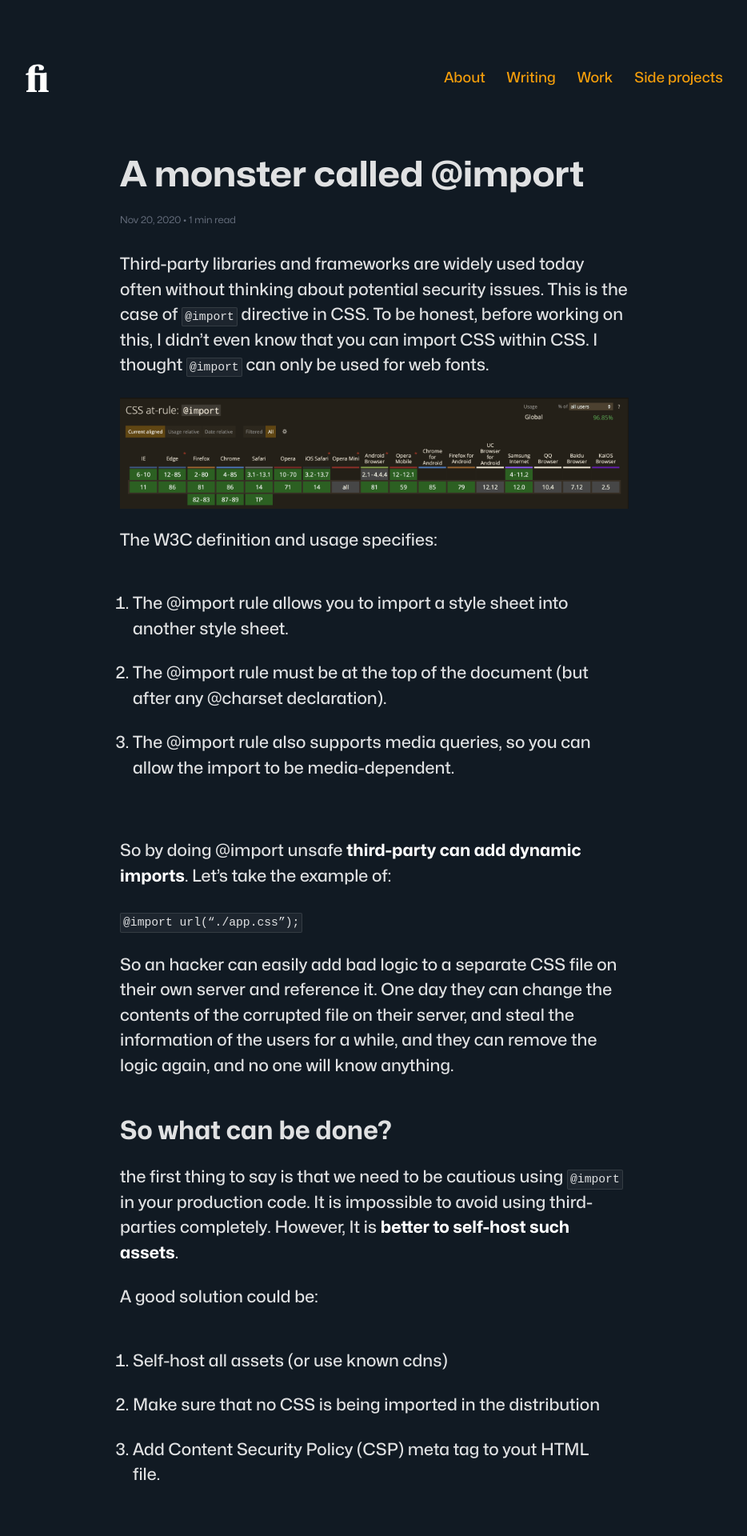
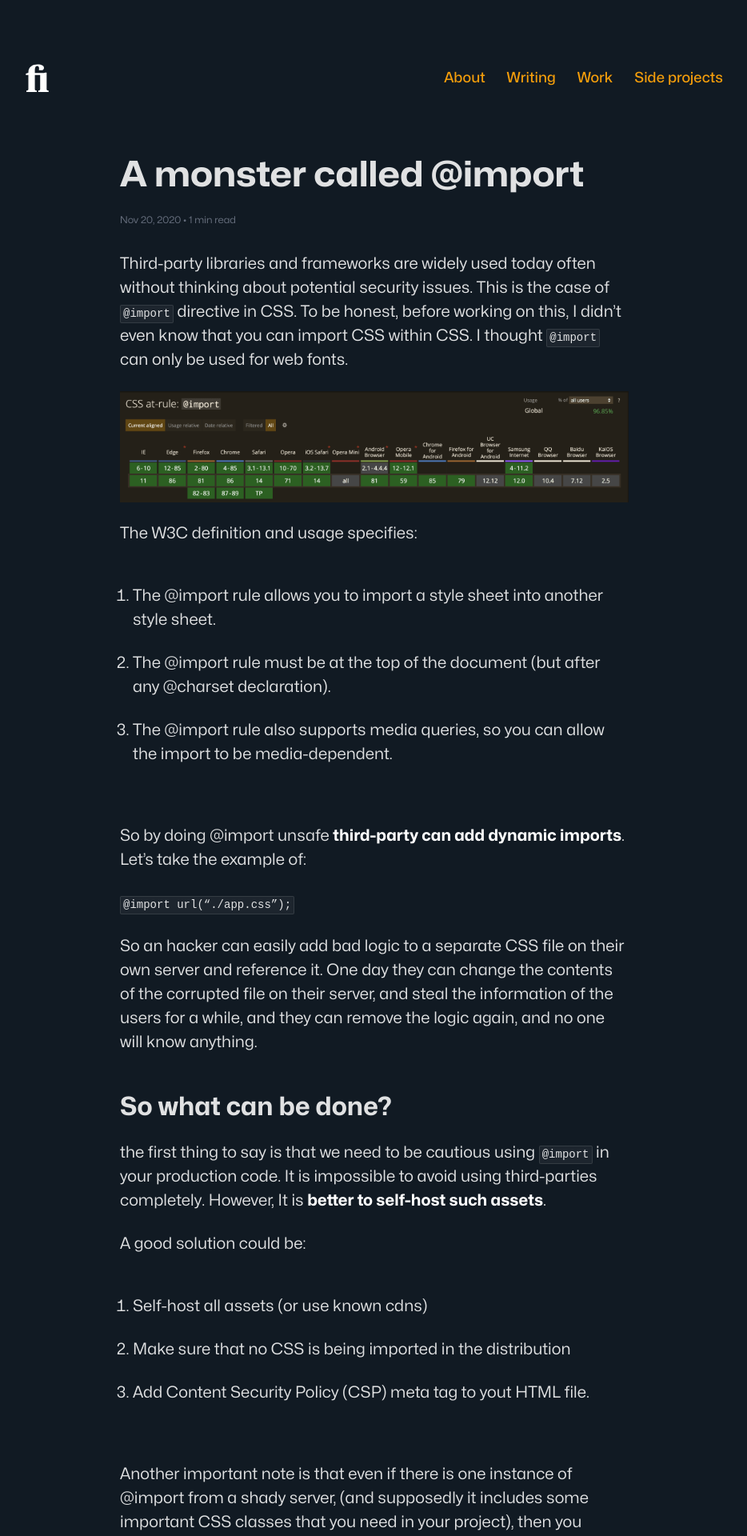
Before and after one commit to zetareticoli/fi, a Jekyll site: the page built from _posts/2020-11-20-a-monster-called-import.md, in a window 1280 px wide. Shown: the top 1920 px of the page at 80% size, without its empty margins (172-1106 px from the left). Built offline with Jekyll 4.4.1, drawn with Linux system fonts in a browser that asks for light colours; some web fonts are replaced.

Commit message:
feat: changed body post typography

```diff
--- a/_sass/utilities/_text.scss
+++ b/_sass/utilities/_text.scss
@@ -70,8 +70,8 @@
 }
 
 .body-post {
-  font-size: var(--font-05);
-  font-weight: var(--font-medium);
+  font-size: var(--font-04);
+  font-weight: var(--font-regular);
   line-height: var(--lineheight-relaxed);
 }
 
```
